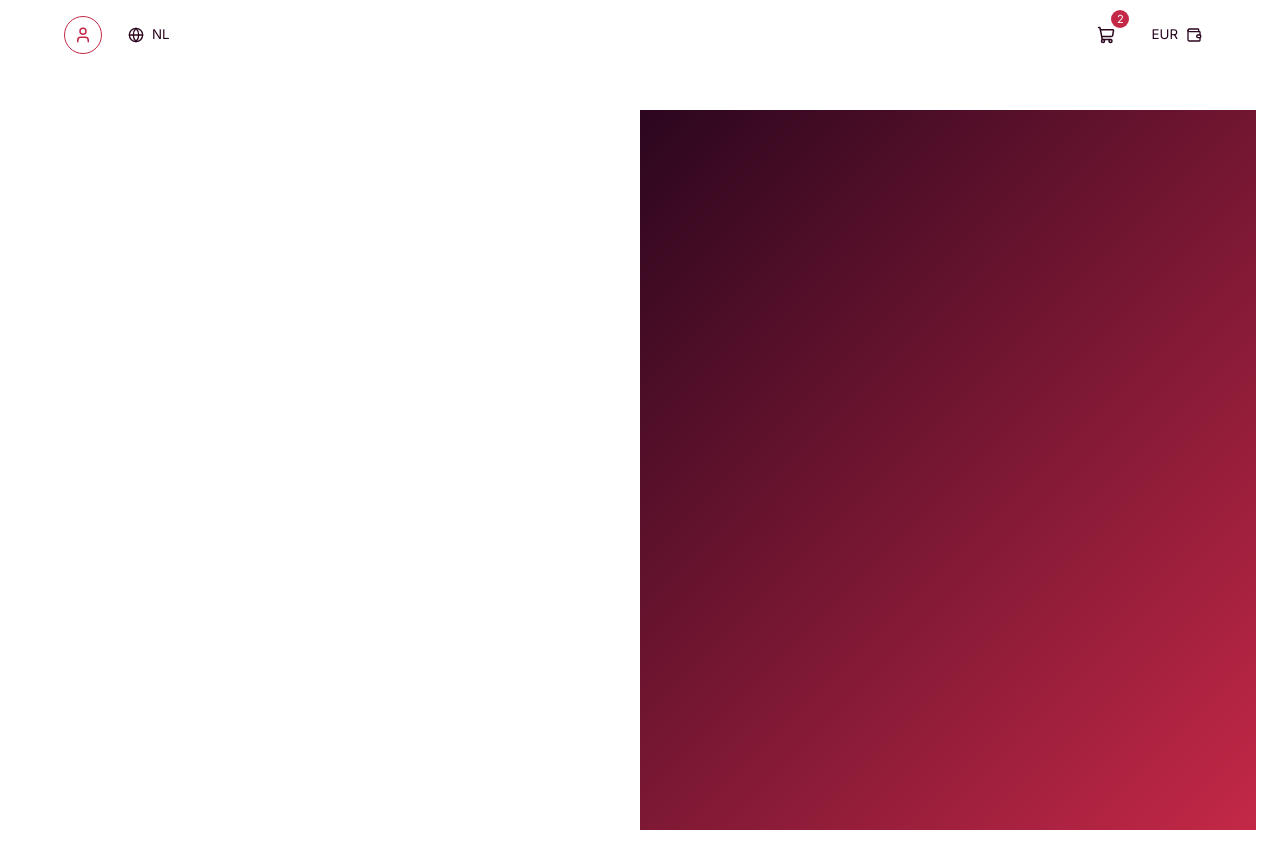
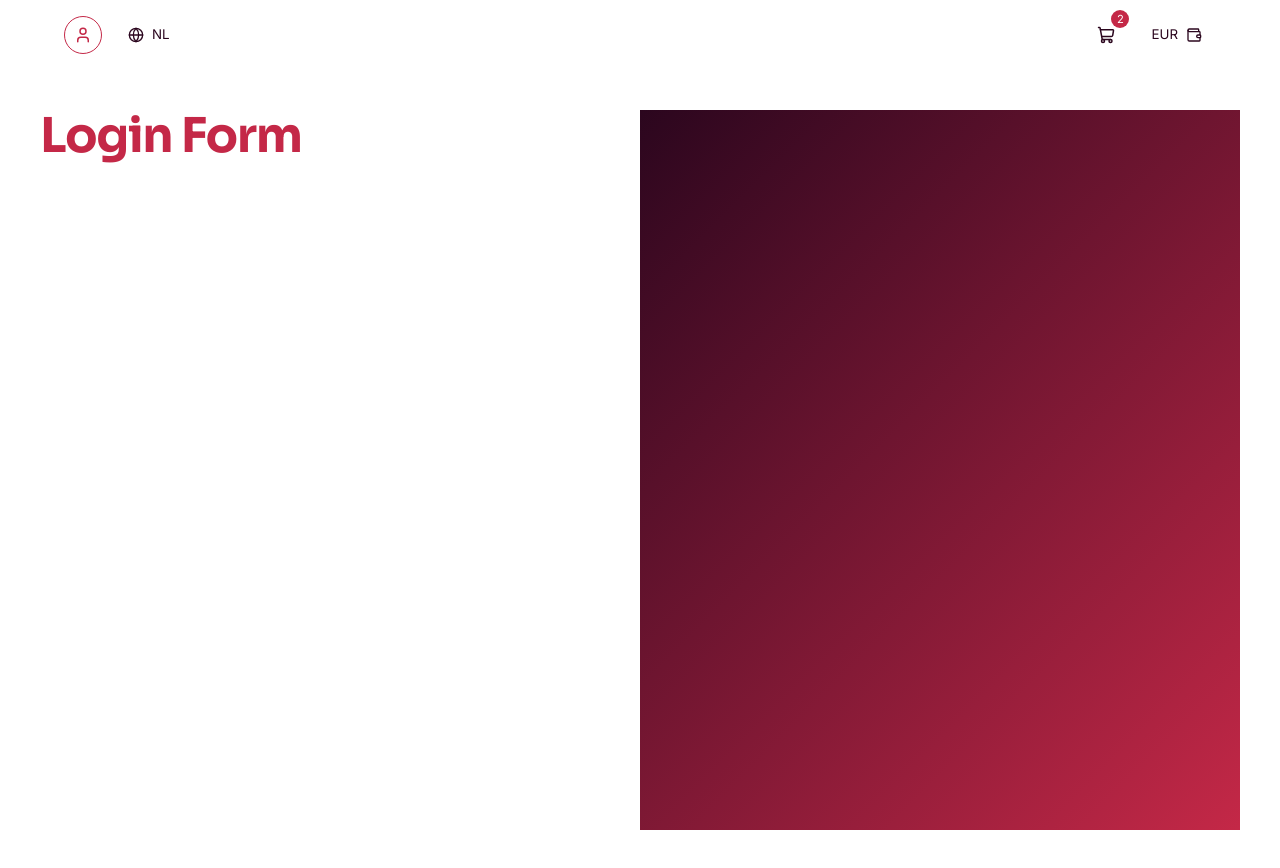
Before and after one commit to kdeborst/Specialty, a React (Vite) app: page /account in a window 1280 px wide. Built offline with nearby package versions, Linux system fonts and the light colour scheme.

Commit message:
Attach LoginForm to AuthSplitSection & AccountPage components

```diff
--- a/src/features/auth/components/AuthSplitSection/AuthSplitSection.jsx
+++ b/src/features/auth/components/AuthSplitSection/AuthSplitSection.jsx
@@ -1,17 +1,27 @@
 import './AuthSplitSection.css';
 
-function AuthSplitSection() {
+function AuthSplitSection({
+    activeTab,
+    loginContent
+}) {
     return (
-        <section className="auth-split-section">
-            <div className="auth-split-section-mobile-tabs">
-                <button type="button" className='auth-split-section-tab'>Aanmelden</button>
-                <button type="button" className='auth-split-section-tab'>Registreren</button>
+        <section className='auth-split-section'>
+            <div className='auth-split-section-mobile-tabs'>
+                <button
+                    type='button'
+                    className={`auth-split-section-tab ${ activeTab === 'login' ? 'is-active' : '' }`}
+                >
+                    Aanmelden
+                </button>
+                <button type='button' className='auth-split-section-tab'>Registreren</button>
             </div>
-            <div className="auth-split-section-desktop">
-                <div className="auth-split-section-panel auth-split-section-panel-login"></div>
-                <div className="auth-split-section-panel auth-split-section-panel-register"></div>
+            <div className='auth-split-section-desktop'>
+                <div className='auth-split-section-panel auth-split-section-panel-login'>
+                    { loginContent }
+                </div>
+                <div className='auth-split-section-panel auth-split-section-panel-register'></div>
             </div>
-            <div className="auth-split-section-mobile"></div>
+            <div className='auth-split-section-mobile'></div>
         </section>
     )
 }
--- /dev/null
+++ b/src/features/auth/components/LoginForm/LoginForm.css
@@ -0,0 +1,8 @@
+.login-form {
+    height: 100%;
+    display: flex;
+    align-items: center;
+    justify-content: center;
+    padding: 48px 32px;
+    background-color: white;
+}
--- /dev/null
+++ b/src/features/auth/components/LoginForm/LoginForm.jsx
@@ -0,0 +1,9 @@
+import './LoginForm.css';
+
+function LoginForm() {
+    return (
+        <h1>Login Form</h1>
+    )
+}
+
+export default LoginForm;
--- a/src/pages/account/AccountPage.jsx
+++ b/src/pages/account/AccountPage.jsx
@@ -1,14 +1,24 @@
+import { useState } from 'react';
+
 import AppLayout from '../../layouts/AppLayout/AppLayout';
 import AuthSplitSection from '../../features/auth/components/AuthSplitSection/AuthSplitsection';
+import LoginForm from '../../features/auth/components/LoginForm/LoginForm';
 
 import './AccountPage.css';
 
 function AccountPage () {
+    const [activeTab, setActiveTab] = useState('login');
+
     return(
         <AppLayout showLogo={false}>
-            <section className="account-page">
-                <div className="account-page-containers">
-                    <AuthSplitSection />
+            <section className='account-page'>
+                <div className='account-page-container'>
+                    <AuthSplitSection
+                        activeTab={activeTab}
+                        loginContent={
+                            <LoginForm />
+                        }
+                    />
                 </div>
             </section>
         </AppLayout>
```
